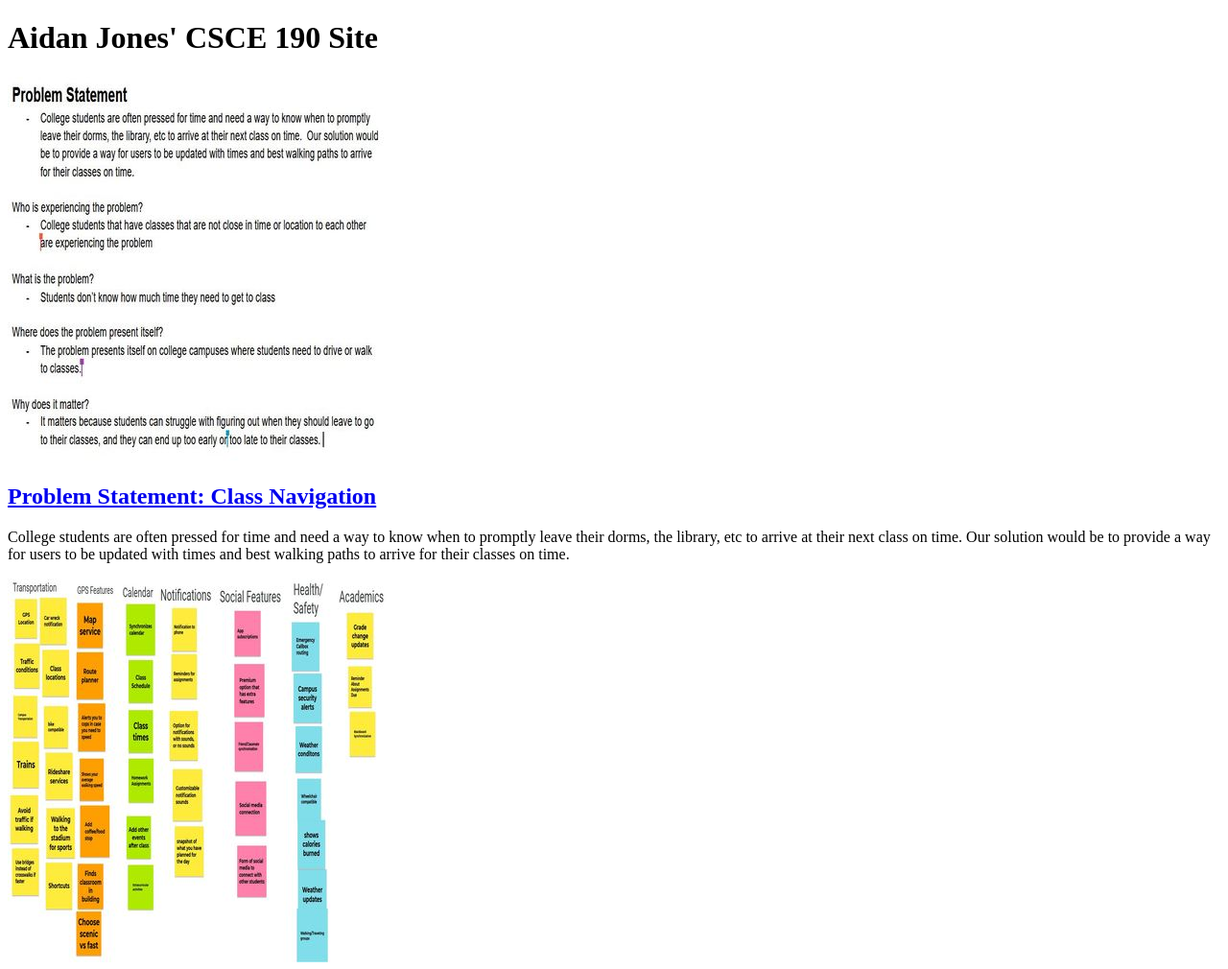
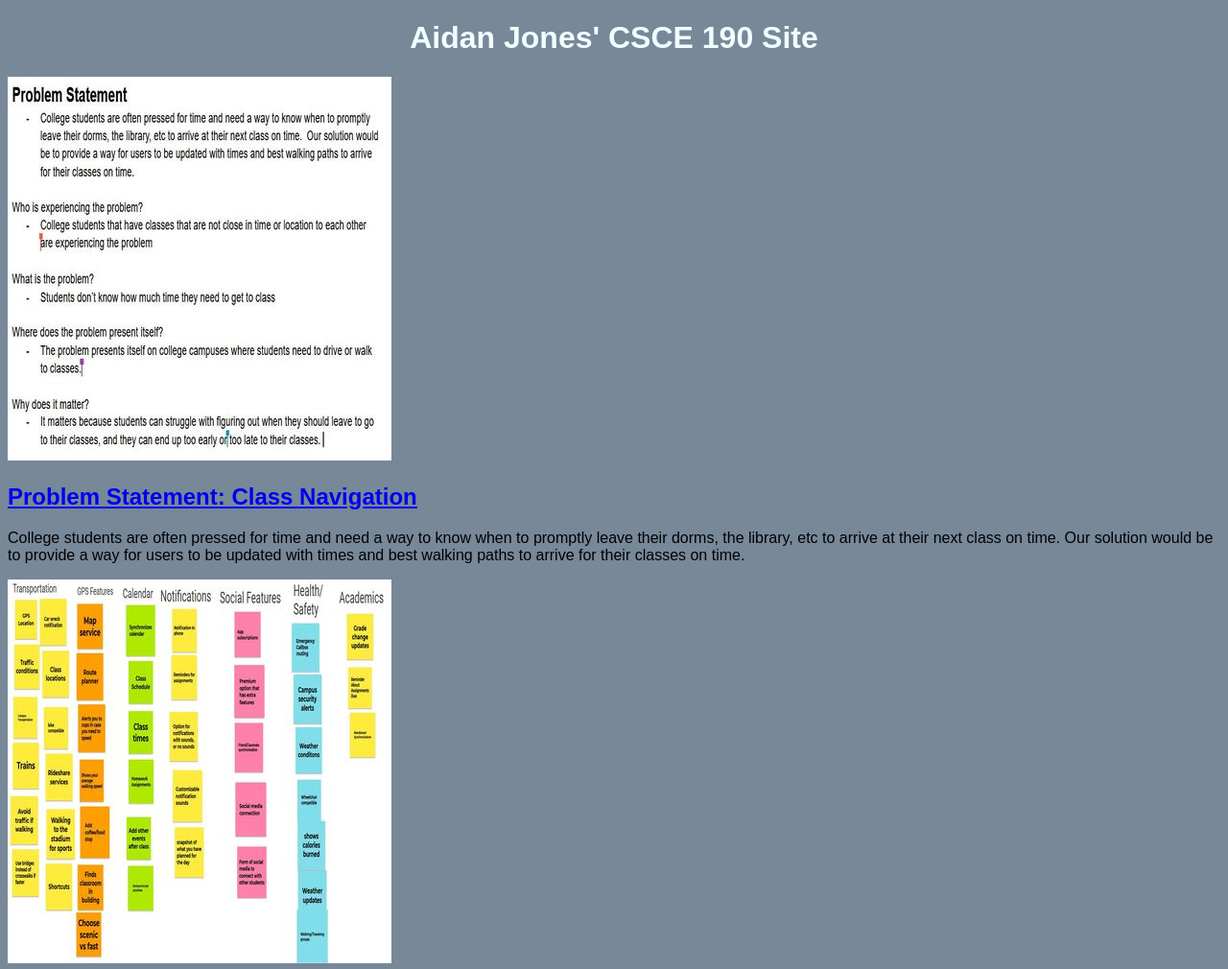
Before and after one commit to clause2555/clause2555.github.io, a plain HTML site: page index.html in a window 1280 px wide. Shown: the top 1010 px of the page at 96% size. Drawn offline with Linux system fonts and the light colour scheme.

Commit message:
Add files via upload

```diff
--- a/index.html
+++ b/index.html
@@ -2,6 +2,7 @@
 <html>
     <head>
         <title>CSCE:190 Aidan Jones</title>
+        <link rel="stylesheet" href="styles.css">
     </head>
     <body>
         <h1>Aidan Jones' CSCE 190 Site</h1>
--- /dev/null
+++ b/styles.css
@@ -0,0 +1,9 @@
+body {
+    background: lightslategray;
+    font-family:Arial, Helvetica, sans-serif;
+}
+
+h1 {
+    color: azure;
+    text-align:center;
+}
```
